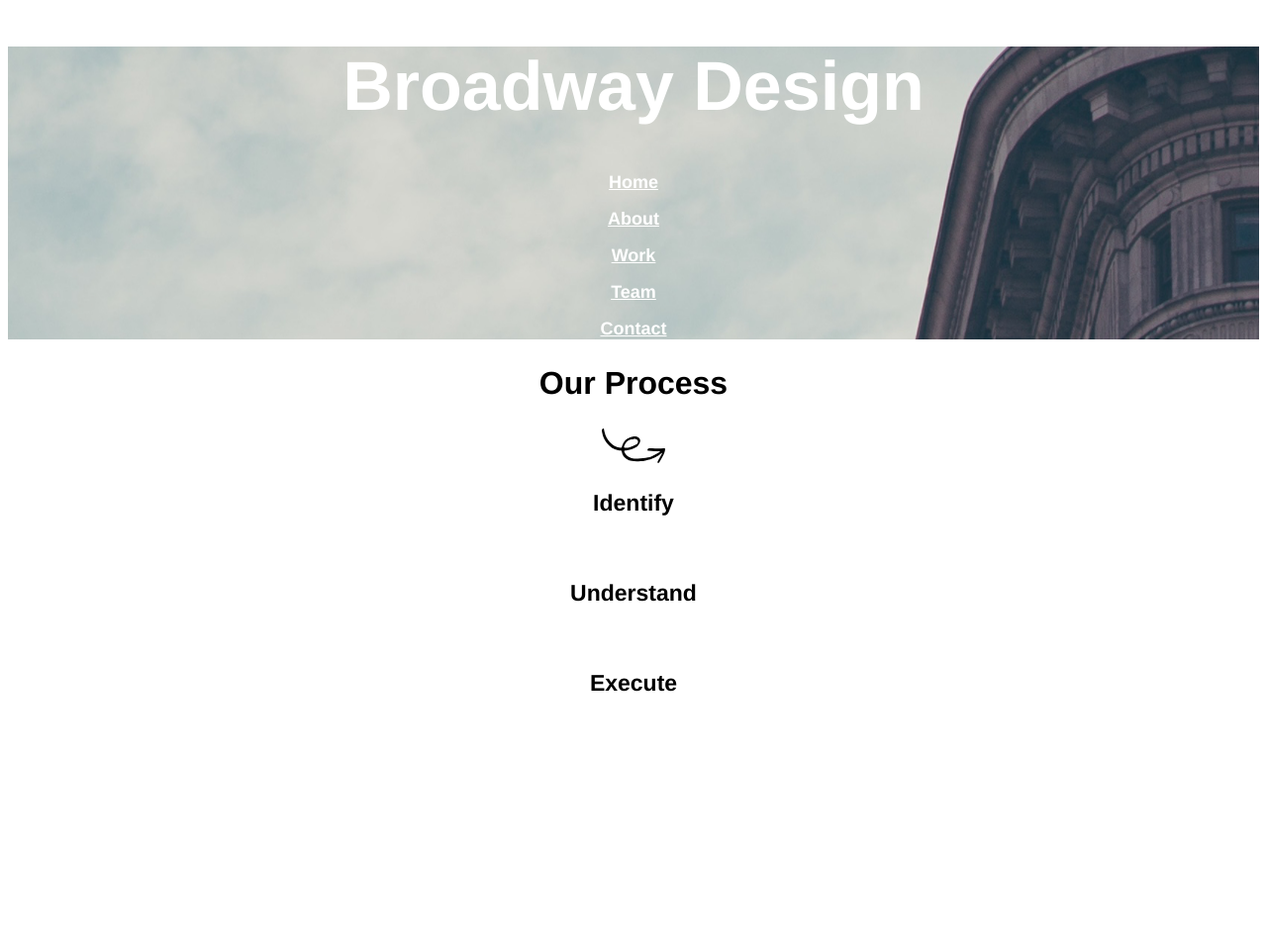
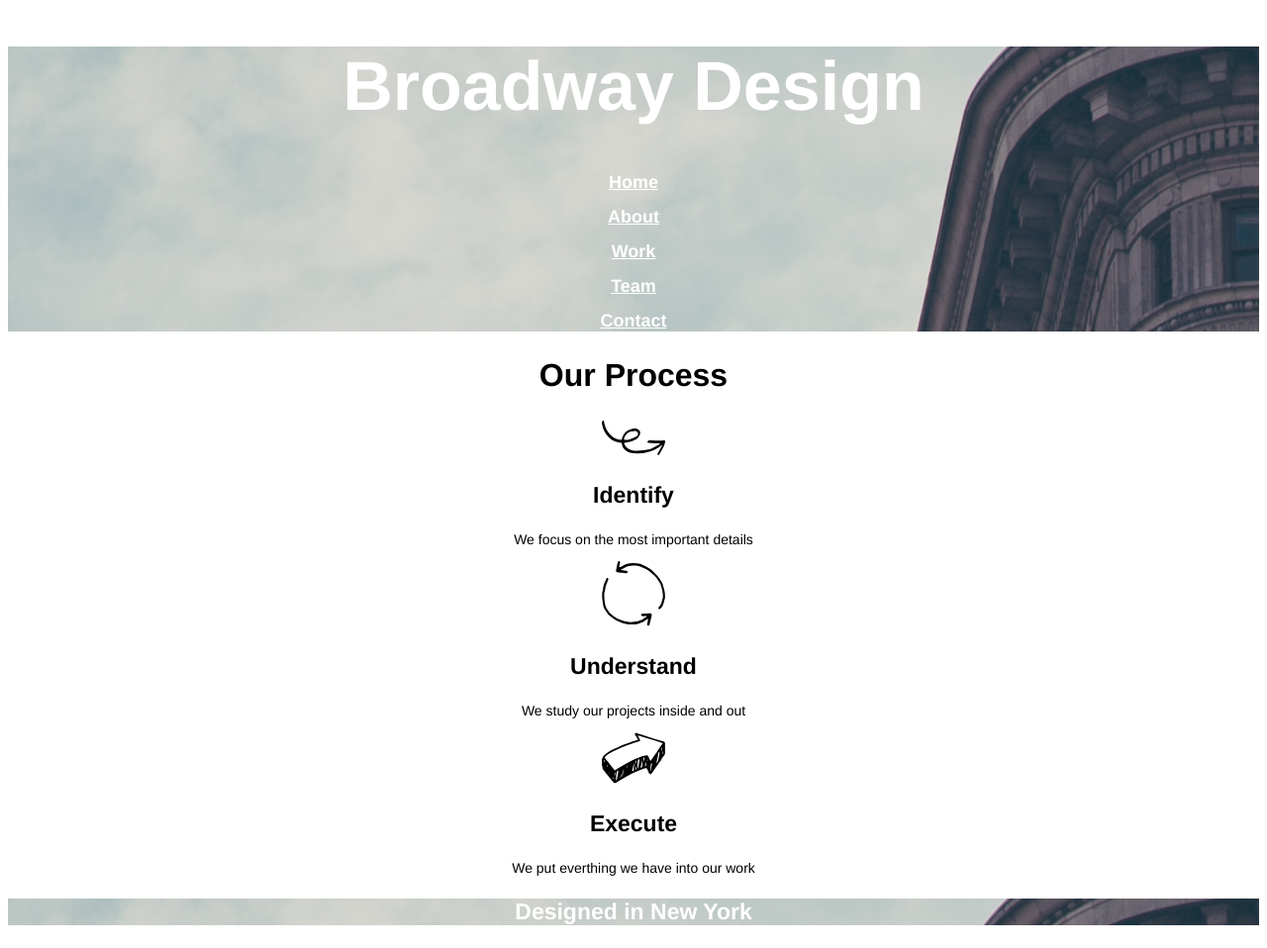
Before and after one commit to mattbaggett/broadway, a plain HTML site: page index.html in a window 1280 px wide. Shown: the whole page at 99% size. Before the commit the page ends 800 px from the top, so only its background shows below. Drawn offline with Linux system fonts and the light colour scheme.

Commit message:
added body, head2, and started more sub head

```diff
--- a/index.html
+++ b/index.html
@@ -19,11 +19,17 @@
       <h2>Our Process</h2>
           <img src="resources/images/identify.svg" alt="">
         <p class="sub">Identify</p>
-        <img src="" alt="">
+        <p>We focus on the most important details</p>
+        <img src="resources/images/understand.svg" alt="">
         <p class="sub">Understand</p>
-        <img src="" alt="">
+        <p>We study our projects inside and out</p>
+        <img src="resources/images/execute.svg" alt="">
         <p class="sub">Execute</p>
+        <p>We put everthing we have into our work</p>
+    </div>
 
+    <div>
+      <p class="head2">Designed in New York</p>
     </div>
 
 
--- a/resources/css/style.css
+++ b/resources/css/style.css
@@ -22,7 +22,7 @@ h1 {
 .link {
   font-size: 18px;
 }
-.heading {
+.heading, .head2 {
   text-align: center;
 }
 
@@ -41,3 +41,8 @@ h2 {
 .white {
   text-align: center;
 }
+
+p {
+  font-size: 14px;
+
+}
```
